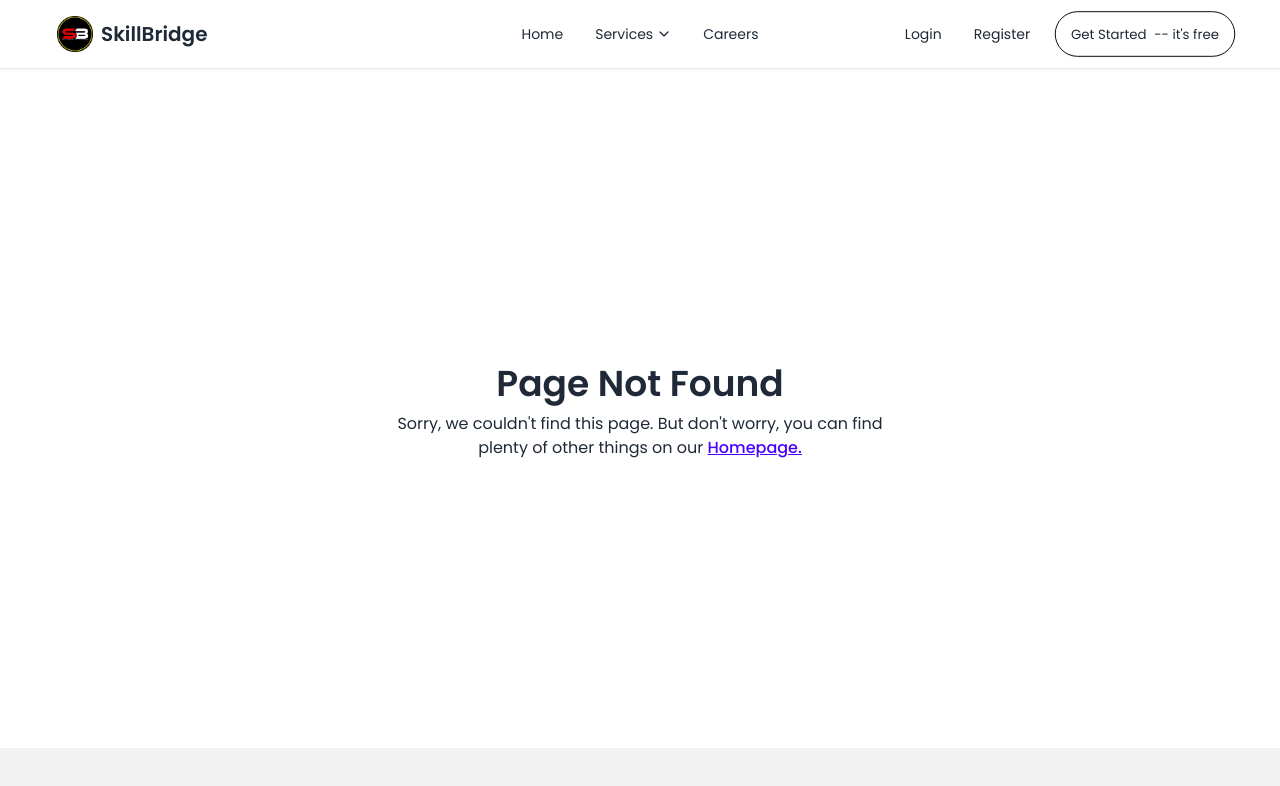
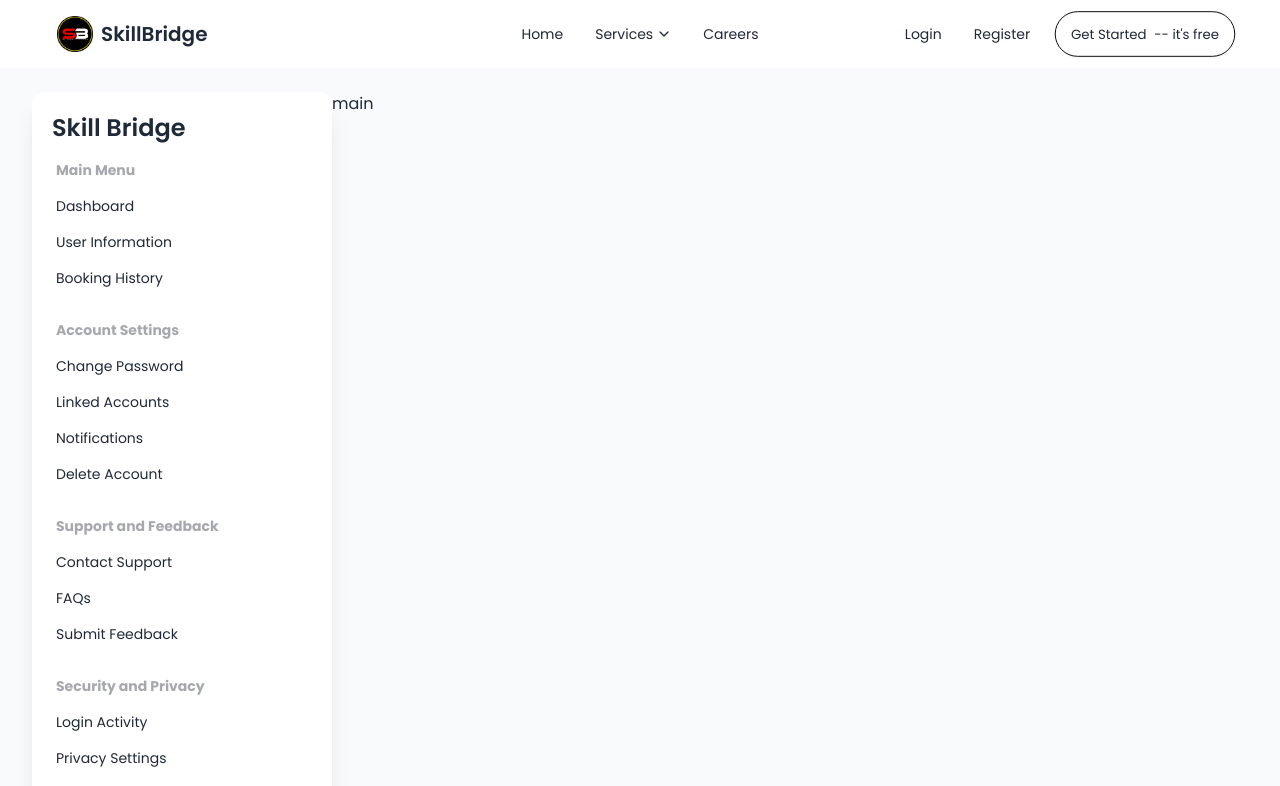
Before and after one commit to estoericull3nea/skillbridge, a React (Vite) app in the folder frontend/: page /profile/1/1 in a window 1280 px wide. Shown: the top 786 px of the page. Built offline with nearby package versions, Linux system fonts and the light colour scheme.

Commit message:
integration profile page

```diff
--- a/frontend/src/App.jsx
+++ b/frontend/src/App.jsx
@@ -19,6 +19,7 @@ import RedirectIfAuthenticated from './components/RedirectIfAuthenticated'
 import NotFound from './pages/NotFound'
 import GoogleCallback from './pages/userPages/GoogleCallback'
 import About from './pages/userPages/About'
+import Profile from './pages/userPages/profile/Profile'
 import ProtectRoute from './components/ProtectRoute'
 
 const App = () => {
@@ -60,6 +61,11 @@ const App = () => {
           <Route exact path='/cookie-policy' element={<CookiePolicy />} />
           <Route exact path='/book-appointment' element={<BookAppointment />} />
           <Route exact path='/verify' element={<VerifyEmail />} />
+          <Route
+            exact
+            path='/profile/:userId/:firstName'
+            element={<Profile />}
+          />
 
           <Route
             path='/about'
--- a/frontend/src/components/Navbar.jsx
+++ b/frontend/src/components/Navbar.jsx
@@ -54,6 +54,8 @@ const Navbar = () => {
       fetchLoginUser()
     }
   }, [token])
+
+  console.log(user)
 
   return (
     <div className='shadow'>
@@ -577,11 +579,11 @@ const Navbar = () => {
                       className='dropdown-content menu bg-base-100 rounded-box z-[10] min-w-max p-2 shadow mt-[175px] translate-x-[-20px] lg:translate-x-0'
                     >
                       <li>
-                        <a>
+                        <Link to={`/profile/${user?._id}/${user.firstName}`}>
                           {' '}
                           <CiUser />
                           Profile
-                        </a>
+                        </Link>
                       </li>
                       <li>
                         <a>
--- /dev/null
+++ b/frontend/src/pages/userPages/profile/Profile.jsx
@@ -0,0 +1,81 @@
+import React from 'react'
+
+const Profile = () => {
+  return (
+    <div className='bg-gray-50'>
+      <div className='container '>
+        <div className='flex py-6 '>
+          <aside className='min-w-[300px] shadow-xl rounded-xl bg-white'>
+            <h1 className='pl-5 pt-5 text-2xl font-semibold'>Skill Bridge</h1>
+
+            <ul className='menu rounded-box'>
+              <li className='menu-title'>
+                <span>Main Menu</span>
+              </li>
+              <li>
+                <a href='#dashboard'>Dashboard</a>
+              </li>
+              <li>
+                <a href='#user-info'>User Information</a>
+              </li>
+              <li>
+                <a href='#booking-history'>Booking History</a>
+              </li>
+            </ul>
+
+            <ul className='menu rounded-box '>
+              <li className='menu-title'>
+                <span>Account Settings</span>
+              </li>
+              <li>
+                <a href='#change-password'>Change Password</a>
+              </li>
+              <li>
+                <a href='#linked-accounts'>Linked Accounts</a>
+              </li>
+              <li>
+                <a href='#notifications'>Notifications</a>
+              </li>
+              <li>
+                <button>Delete Account</button>
+              </li>
+            </ul>
+
+            <ul className='menu rounded-box '>
+              <li className='menu-title'>
+                <span>Support and Feedback</span>
+              </li>
+              <li>
+                <a href='#contact-support'>Contact Support</a>
+              </li>
+              <li>
+                <a href='#faqs'>FAQs</a>
+              </li>
+              <li>
+                <a href='#submit-feedback'>Submit Feedback</a>
+              </li>
+            </ul>
+
+            <ul className='menu rounded-box '>
+              <li className='menu-title'>
+                <span>Security and Privacy</span>
+              </li>
+              <li>
+                <a href='#login-activity'>Login Activity</a>
+              </li>
+              <li>
+                <a href='#privacy-settings'>Privacy Settings</a>
+              </li>
+              <li>
+                <a href='#data-export'>Data Export</a>
+              </li>
+            </ul>
+          </aside>
+          <div>main</div>
+        </div>
+      </div>
+    </div>
+  )
+}
+
+export default Profile
```
